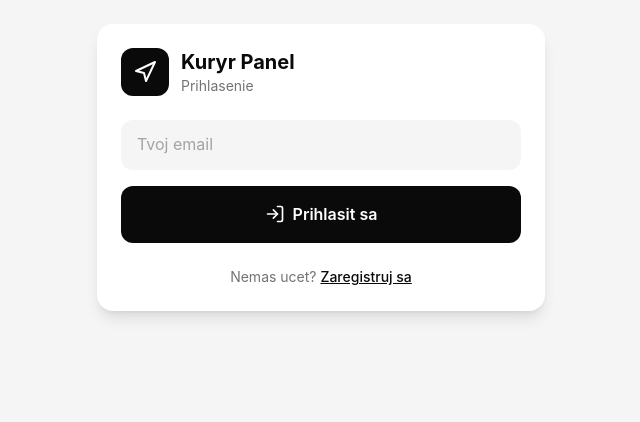
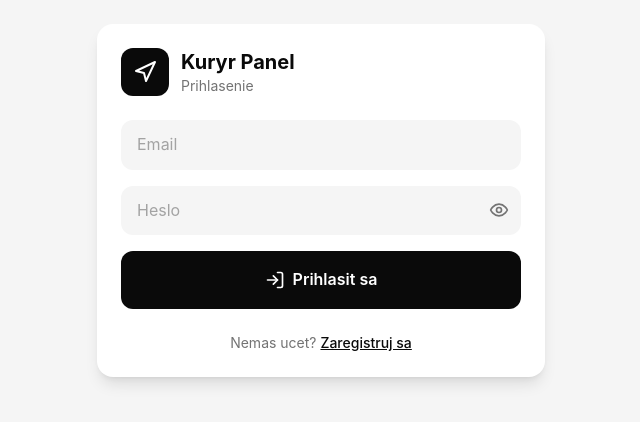
Before and after one commit to JoeBlackino80/vastor-app, a Next.js app: page /kuryr in a window 1280 px wide. Shown: the top 422 px of the page, without its empty margins (319-959 px from the left). Built offline with nearby package versions, Linux system fonts and the light colour scheme.

Commit message:
Add password authentication for couriers

```diff
--- a/app/api/courier-login/route.ts
+++ b/app/api/courier-login/route.ts
@@ -1,12 +1,13 @@
 import { NextResponse } from 'next/server'
 import { supabase } from '@/lib/supabase'
+import bcrypt from 'bcryptjs'
 
-export async function GET(request: Request) {
-  const { searchParams } = new URL(request.url)
-  const email = searchParams.get('email')
+export async function POST(request: Request) {
+  try {
+    const { email, password } = await request.json()
 
-  if (!email) {
-    return NextResponse.json({ error: 'Missing email' }, { status: 400 })
+    if (!email || !password) {
+      return NextResponse.json({ error: 'Missing email or password' }, { status: 400 })
     }
 
     const { data: courier, error } = await (supabase.from('couriers') as any)
@@ -16,6 +17,12 @@ export async function GET(request: Request) {
 
     if (error || !courier) {
       return NextResponse.json({ courier: null, message: 'not_found' })
+    }
+
+    // Check password
+    const validPassword = await bcrypt.compare(password, courier.password_hash || '')
+    if (!validPassword) {
+      return NextResponse.json({ courier: null, message: 'wrong_password' })
     }
 
     // Check if approved
@@ -28,4 +35,8 @@ export async function GET(request: Request) {
     }
 
     return NextResponse.json({ courier })
+  } catch (error) {
+    console.error('Login error:', error)
+    return NextResponse.json({ error: 'Login failed' }, { status: 500 })
   }
+}
--- a/app/kuryr/page.tsx
+++ b/app/kuryr/page.tsx
@@ -1,10 +1,12 @@
 'use client'
 import { useState } from 'react'
-import { MapPin, Navigation, Play, Package, CheckCircle, LogIn } from 'lucide-react'
+import { MapPin, Navigation, Play, Package, CheckCircle, LogIn, Eye, EyeOff } from 'lucide-react'
 import Link from 'next/link'
 
 export default function CourierPanel() {
   const [email, setEmail] = useState('')
+  const [password, setPassword] = useState('')
+  const [showPassword, setShowPassword] = useState(false)
   const [courier, setCourier] = useState<any>(null)
   const [orders, setOrders] = useState<any[]>([])
   const [selectedOrder, setSelectedOrder] = useState<any>(null)
@@ -21,12 +23,16 @@ export default function CourierPanel() {
   }
 
   const login = async () => {
-    if (!email) { setStatus('Zadaj email'); return }
+    if (!email || !password) { setStatus('Zadaj email a heslo'); return }
     setLoading(true)
     setStatus('')
 
     try {
-      const res = await fetch(`/api/courier-login?email=${encodeURIComponent(email)}`)
+      const res = await fetch('/api/courier-login', {
+        method: 'POST',
+        headers: { 'Content-Type': 'application/json' },
+        body: JSON.stringify({ email, password })
+      })
       const data = await res.json()
 
       if (data.courier) {
@@ -36,6 +42,8 @@ export default function CourierPanel() {
         setStatus('Tvoja registracia caka na schvalenie administratorom')
       } else if (data.message === 'rejected') {
         setStatus('Tvoja registracia bola zamietnuta')
+      } else if (data.message === 'wrong_password') {
+        setStatus('Nespravne heslo')
       } else {
         setStatus('Kurier s tymto emailom neexistuje')
       }
@@ -108,16 +116,34 @@ export default function CourierPanel() {
             <div className="w-12 h-12 bg-black rounded-xl flex items-center justify-center"><Navigation className="w-6 h-6 text-white" /></div>
             <div><h1 className="text-xl font-bold">Kuryr Panel</h1><p className="text-gray-500 text-sm">Prihlasenie</p></div>
           </div>
+          <div className="space-y-4">
             <input
               type="email"
               value={email}
               onChange={(e) => setEmail(e.target.value)}
-            placeholder="Tvoj email"
-            className="w-full px-4 py-3 bg-gray-100 rounded-xl mb-4"
+              placeholder="Email"
+              className="w-full px-4 py-3 bg-gray-100 rounded-xl"
+            />
+            <div className="relative">
+              <input
+                type={showPassword ? 'text' : 'password'}
+                value={password}
+                onChange={(e) => setPassword(e.target.value)}
+                placeholder="Heslo"
+                className="w-full px-4 py-3 bg-gray-100 rounded-xl pr-12"
                 onKeyDown={(e) => e.key === 'Enter' && login()}
               />
-          {status && <p className={`text-center text-sm mb-4 ${status.includes('caka') ? 'text-yellow-600' : 'text-red-500'}`}>{status}</p>}
-          <button onClick={login} disabled={loading} className="w-full py-4 bg-black text-white rounded-xl font-semibold flex items-center justify-center gap-2 disabled:opacity-50">
+              <button
+                type="button"
+                onClick={() => setShowPassword(!showPassword)}
+                className="absolute right-3 top-1/2 -translate-y-1/2 text-gray-500"
+              >
+                {showPassword ? <EyeOff className="w-5 h-5" /> : <Eye className="w-5 h-5" />}
+              </button>
+            </div>
+          </div>
+          {status && <p className={`text-center text-sm mt-4 ${status.includes('caka') ? 'text-yellow-600' : 'text-red-500'}`}>{status}</p>}
+          <button onClick={login} disabled={loading} className="w-full py-4 bg-black text-white rounded-xl font-semibold flex items-center justify-center gap-2 disabled:opacity-50 mt-4">
             <LogIn className="w-5 h-5" /> {loading ? 'Nacitavam...' : 'Prihlasit sa'}
           </button>
           <p className="text-center text-gray-500 text-sm mt-6">
--- a/app/kuryr/registracia/page.tsx
+++ b/app/kuryr/registracia/page.tsx
@@ -1,6 +1,6 @@
 'use client'
 import { useState } from 'react'
-import { UserPlus, CheckCircle, Truck, Bike, Car } from 'lucide-react'
+import { UserPlus, CheckCircle, Truck, Bike, Car, Eye, EyeOff } from 'lucide-react'
 import Link from 'next/link'
 
 export default function CourierRegistration() {
@@ -9,22 +9,43 @@ export default function CourierRegistration() {
     last_name: '',
     email: '',
     phone: '',
+    password: '',
+    password_confirm: '',
     vehicle_type: 'bike'
   })
+  const [showPassword, setShowPassword] = useState(false)
   const [isSubmitting, setIsSubmitting] = useState(false)
   const [isSuccess, setIsSuccess] = useState(false)
   const [error, setError] = useState('')
 
   const handleSubmit = async (e: React.FormEvent) => {
     e.preventDefault()
+    setError('')
+
+    if (formData.password.length < 6) {
+      setError('Heslo musi mat aspon 6 znakov')
+      return
+    }
+
+    if (formData.password !== formData.password_confirm) {
+      setError('Hesla sa nezhoduju')
+      return
+    }
+
     setIsSubmitting(true)
-    setError('')
 
     try {
       const res = await fetch('/api/courier-register', {
         method: 'POST',
         headers: { 'Content-Type': 'application/json' },
-        body: JSON.stringify(formData)
+        body: JSON.stringify({
+          first_name: formData.first_name,
+          last_name: formData.last_name,
+          email: formData.email,
+          phone: formData.phone,
+          password: formData.password,
+          vehicle_type: formData.vehicle_type
+        })
       })
       const data = await res.json()
 
@@ -118,6 +139,38 @@ export default function CourierRegistration() {
           </div>
 
           <div>
+            <label className="block text-sm font-medium mb-1">Heslo</label>
+            <div className="relative">
+              <input
+                type={showPassword ? 'text' : 'password'}
+                value={formData.password}
+                onChange={(e) => setFormData({...formData, password: e.target.value})}
+                className="w-full px-4 py-3 bg-gray-100 rounded-xl pr-12"
+                placeholder="Min. 6 znakov"
+                required
+              />
+              <button
+                type="button"
+                onClick={() => setShowPassword(!showPassword)}
+                className="absolute right-3 top-1/2 -translate-y-1/2 text-gray-500"
+              >
+                {showPassword ? <EyeOff className="w-5 h-5" /> : <Eye className="w-5 h-5" />}
+              </button>
+            </div>
+          </div>
+
+          <div>
+            <label className="block text-sm font-medium mb-1">Potvrdit heslo</label>
+            <input
+              type="password"
+              value={formData.password_confirm}
+              onChange={(e) => setFormData({...formData, password_confirm: e.target.value})}
+              className="w-full px-4 py-3 bg-gray-100 rounded-xl"
+              required
+            />
+          </div>
+
+          <div>
             <label className="block text-sm font-medium mb-2">Typ vozidla</label>
             <div className="grid grid-cols-3 gap-3">
               <button
--- a/package.json
+++ b/package.json
@@ -11,6 +11,7 @@
   "dependencies": {
     "@supabase/ssr": "^0.1.0",
     "@supabase/supabase-js": "^2.39.0",
+    "bcryptjs": "^3.0.3",
     "lucide-react": "^0.312.0",
     "next": "14.1.0",
     "react": "^18.2.0",
@@ -19,6 +20,7 @@
     "zod": "^3.22.4"
   },
   "devDependencies": {
+    "@types/bcryptjs": "^2.4.6",
     "@types/node": "^20.11.0",
     "@types/react": "^18.2.48",
     "@types/react-dom": "^18.2.18",
```
Also changed, not shown: 1 other file (tests, documents, lock files or other folders). Lines whose indentation alone changed are shown as unchanged.
